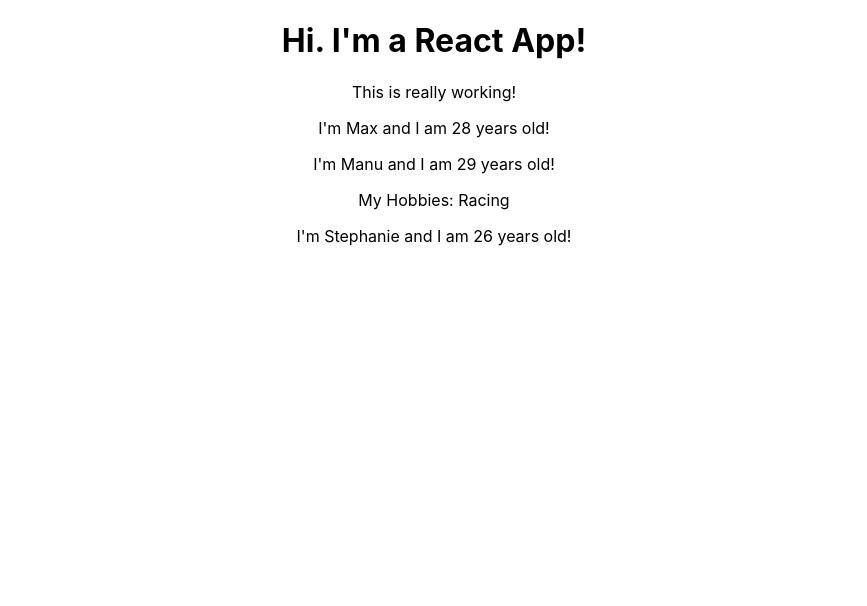
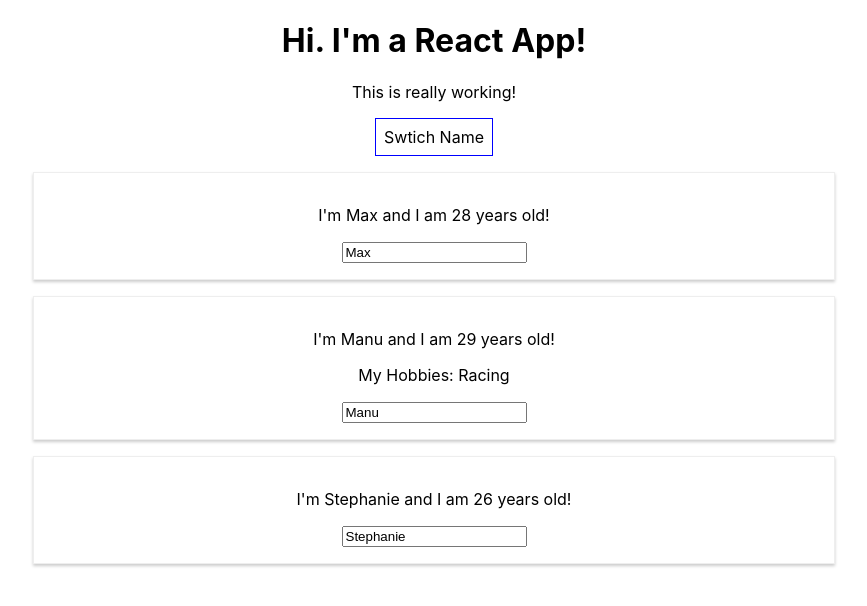
Before and after one commit to blksim/vanila-js-training, a React (Create React App) app in the folder react-training/react-complete-guide/: page / in a window 1280 px wide. Shown: the top 606 px of the page, without its empty margins (206-1073 px from the left). Built offline with nearby package versions, Linux system fonts and the light colour scheme.

Commit message:
Props, state, two-way binding

```diff
--- a/react-training/react-complete-guide/src/App.js
+++ b/react-training/react-complete-guide/src/App.js
@@ -1,16 +1,141 @@
 import React, { Component } from 'react';
+//import React, { useState } from 'react'; // useState is the hook that allows us to manage state in a functional component.
 import './App.css';
+import './Person/Person.css'; // thanks to webpack, we can actually import css into js though it will not really merge the two files.
 import Person from './Person/Person';
 
+// const App = props => {
+// /* we can pass initial state into the function.
+//   IMPORTANT : useState returns an array with exactly two elements always.
+//   the first element will always be our current state.
+//   the second element will always be a function that allows us to update this state,
+//   which is also happens with this.setState() in class-based components.
+//   we can use array destructuring instead of const stateArr = useState(state = {
+
+//   SUPER IMPORTANT : function which your get as the second element in this array
+//   does not merge whatever you pass to it the old state.
+
+//   this means whenever you updating the state like this,
+//   You manually make sure you include all old state data. */
+//     const [personsState, setPersonsState] = useState({
+//       persons: [
+//           { name: 'Max', age: 28 },
+//           { name: 'Manu', age: 29 },
+//           { name: 'Stephanie', age: 26}
+//         ]
+//     });
+
+// /*
+//   multiple useState() with different state slices
+//   that is how you manage state in a functional component with react hooks.
+
+//   To summarize it, react hooks is all about these use something functions with useState() being the most important,
+//   that allows you to add functionality to functional components, like here useState() allows us to add state management to functional components.
+// */
+//     const [otherState, setOtherState] = useState('some other value');
+//     console.log(personsState, otherState);
+
+//     const switchNameHandler = () => {
+//     setPersonsState({persons: [
+//         { name: 'Maximilian', age: 28 },
+//         { name: 'Manu', age: 29 },
+//         { name: 'Stephanie', age: 27}
+//       ]})
+//     }
+
+// return (
+//         <div className="App">
+//           <h1>Hi. I'm a React App!</h1>
+//           <p>This is really working!</p>
+//           <button onClick={switchNameHandler}>Swtich Name</button>
+//           <Person name={personsState.persons[0].name} age={personsState.persons[0].age}/>
+//           <Person name={personsState.persons[1].name} age={personsState.persons[1].age}>My Hobbies: Racing</Person>
+//           <Person name={personsState.persons[2].name} age={personsState.persons[2].age}/>
+//         </div>
+//         )
+// }
+// export default App;
+/**
+ * A stateful component : a component that manages state(the useState hook or a class-based approach with the state property)
+ * A stateless component : a component that has no internal state management
+ */
+
+
+
 class App extends Component {
+  /* state can be changed and if it changes and that's the special thing about it
+  and only works on that state property, if it changes, it will lead React to re-render our DOM or update the DOM
+  only class-based components can define and use state.
+  whenever state changes, the component will re-render and  reflect the new state.
+  the difference to props is, that this happens within one and the same component */
+  state = {
+    persons: [
+      { name: 'Max', age: 28 },
+      { name: 'Manu', age: 29 },
+      { name: 'Stephanie', age: 26}
+    ],
+    otherState: 'some other value' // React will not discard other state but it will simply merge the old state with the new one.
+  }
+
+  switchNameHandler = (newName) => {
+  // DONT DO THIS: this.state.persons[0].name = 'Maximilian'; // we shouldn't mutate which means change the state directly like this.
+  // this.setState() only availabe in class-based components.
+  // and it was the only way of managing state in React app in class-based components.
+  // since React 16.8, there is also a way for us to manage state in functional components with a featrue called React hooks.
+  this.setState({persons: [
+      { name: newName, age: 28 },
+      { name: 'Manu', age: 29 },
+      { name: 'Stephanie', age: 27}
+    ]})
+/*     DOM will be updated because React recognized that the state of the application changes and this is really a special thing.
+    but keep in mind what we actually output for each person is defined in this person component
+    If state or props changes, it basically analyze the code it already rendered to the DOM
+    and the code it would now render if it were to re-render everything and then it updates to existing DOM in all the places where it needs to update it to reflect your new state and props. */
+  }
+
+  nameChangedHandler = (event) => {
+    this.setState({persons: [
+      { name: 'Max', age: 28 },
+      { name: event.target.value, age: 29 },
+      { name: 'Stephanie', age: 26}
+    ]})
+  }
+
+/*
+  don't add switchNameHandler inside of parantheses.
+  you will run into errors if you try to use this because this will then not refer to the class at runtime
+  important: we only want to pass 'a reference' and we do this by using 'this' and then referring to that 'property' which holds a function.
+  list of supported events in react : https://reactjs.org/docs/events.html#supported-events
+
+  we can actually pass a reference to onClick handler as a property to our component
+  IMPORTANT : you can pass methods also as props so that you can call a method which might change the state in another component
+  which doesn't have direct access to the state and which shouldn't have direct access to the state.
+
+  how to pass a data to the function?
+  1. RECOMMENDED : call bind() then pass data as parameter onClick={this.switchNameHandler.bind(this, 'Maximilian')}
+  2. NOT RECOMMENDED : use arrow function with inside of curly brace. it is convenient but can be inefficient because react can re-render certain things too often
+  */
   render() {
+    const style = {// using inline styles are only applied to single element and no other element or even in the same component.
+      backgroundColor: 'white',
+      font: 'inherit',
+      border: '1px solid blue',
+      padding: '8px',
+      cursor: 'pointer'
+    };
+
     return (
       <div className="App">
         <h1>Hi. I'm a React App!</h1>
         <p>This is really working!</p>
-        <Person name="Max" age="28"/>
-        <Person name="Manu" age="29">My Hobbies: Racing</Person>
-        <Person name="Stephanie" age="26"/>
+        <button
+        style={style}
+        onClick={() => this.switchNameHandler('Maximilian!!')}>Swtich Name</button>
+        <Person name={this.state.persons[0].name} age={this.state.persons[0].age}/>
+        <Person name={this.state.persons[1].name} age={this.state.persons[1].age}
+        click={this.switchNameHandler.bind(this, 'Max!')}
+        changed={this.nameChangedHandler}>My Hobbies: Racing</Person>
+        <Person name={this.state.persons[2].name} age={this.state.persons[2].age}/>
       </div>
       )
 
--- /dev/null
+++ b/react-training/react-complete-guide/src/Person/Person.css
@@ -0,0 +1,12 @@
+/* is not scoped to Person.js component
+but can see as global css class in a browser.
+You can also see that automatic prefixes to work in as many browsers as possible.
+*/
+.Person {
+    width: 60%;
+    margin: 16px auto;
+    border: 1px solid #eee;
+    box-shadow:  0 2px 3px #ccc;
+    padding: 16px;
+    text-align: center;
+}
--- a/react-training/react-complete-guide/src/Person/Person.js
+++ b/react-training/react-complete-guide/src/Person/Person.js
@@ -1,10 +1,21 @@
 import React from 'react';
+import './Person.css';
+
+/* props is simply an object giving us access to all the attributes we pass to our own components.
+But sometimes you don't want to get some information from outside but you want to have it inside a component and change it from inside there, too.
+state property here is only available like this in components that extend components
+
+two-way binding : propagate the change so that we can update the state
+listen to the nameChangeHandler which updates the state --> pass down tghe value to the Person and age
+--> output the value to the input
+*/
 
 const person = (props) => {
     return (
-    <div>
-    <p>I'm {props.name} and I am {props.age} years old!</p>
-    <p>{props.children}</p>
+    <div className="Person">
+        <p onClick={props.click}>I'm {props.name} and I am {props.age} years old!</p>
+        <p>{props.children}</p>
+        <input type="text" onChange={props.changed} value={props.name}/>
     </div>
     )
 };
```
